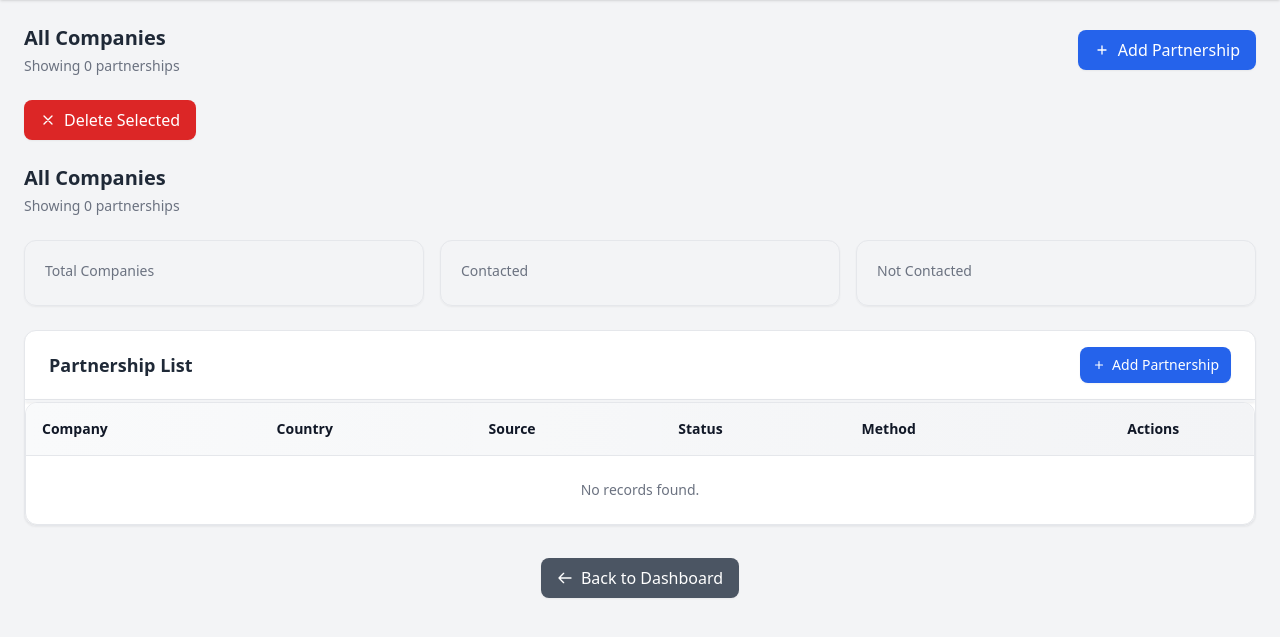
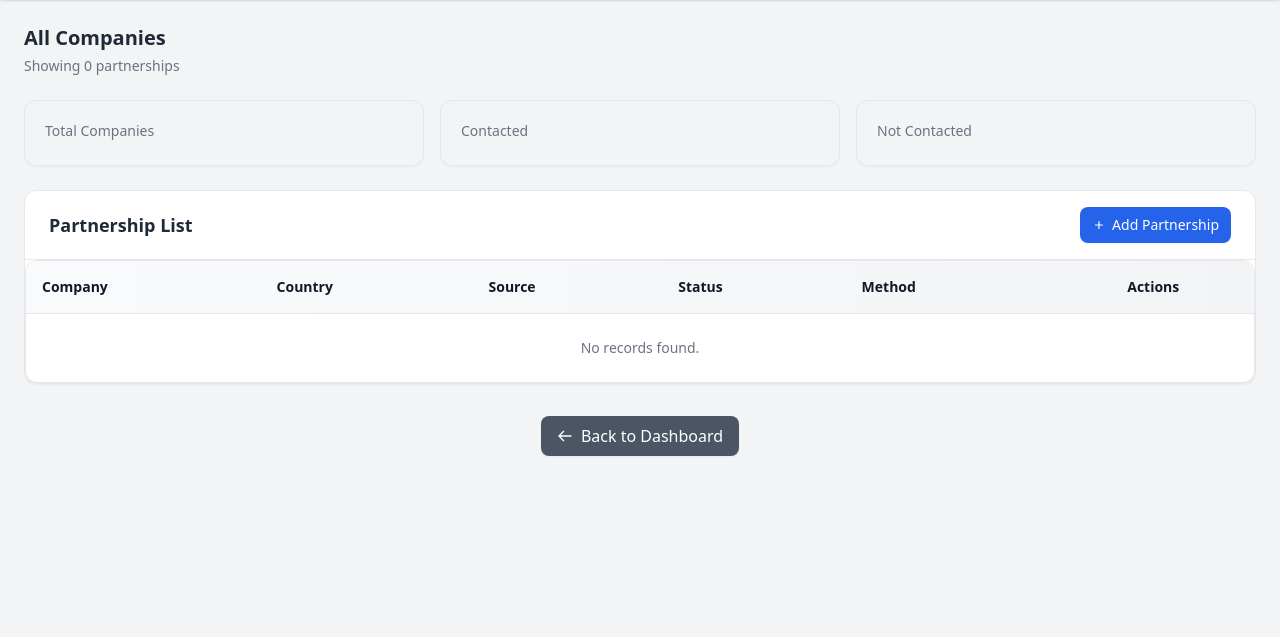
Before and after one commit to siggy4/AI-AGENT, a Django app: page /list/ in a window 1280 px wide. Shown: the part 80-717 px from the top of the page. Run offline with Django 5.2, Linux system fonts and the light colour scheme; the visitor is signed in with stand-in values (Sample User, id 1); data that the repository does not hold is empty; some libraries are stand-ins or nearby versions.

Commit message:
Update files before pulling asc

```diff
--- a/core/settings.py
+++ b/core/settings.py
@@ -77,6 +77,10 @@ DATABASES = {
     }
 }
 
+# saving media files (pdfs)
+MEDIA_URL = '/media/'
+MEDIA_ROOT = BASE_DIR / 'media'
+
 # Password validation
 AUTH_PASSWORD_VALIDATORS = [
     {'NAME': 'django.contrib.auth.password_validation.UserAttributeSimilarityValidator',},
--- a/scraper/templates/scraper/partnerships_list.html
+++ b/scraper/templates/scraper/partnerships_list.html
@@ -1,42 +1,6 @@
 {% extends "scraper/base.html" %}
 {% block title %}{{ title }}{% endblock %}
 {% block content %}
-
-
-<!-- Page Header -->
-<!-- Page Header with Add Button -->
-<div class="mb-6 flex justify-between items-center">
-    <div>
-        <h2 class="text-xl font-bold text-gray-800">{{ title }}</h2>
-        <p class="text-gray-500 text-sm mt-1">Showing {{ partnerships|length }} partnerships</p>
-    </div>
-
-    <!-- Add Partnership Button -->
-    <button onclick="openAddPartnershipModal()"
-            class="bg-blue-600 hover:bg-blue-700 text-white px-4 py-2 rounded-lg flex items-center gap-2 transition-colors shadow-sm">
-        <svg class="w-4 h-4" fill="none" stroke="currentColor" viewBox="0 0 24 24">
-            <path stroke-linecap="round" stroke-linejoin="round" stroke-width="2" d="M12 6v6m0 0v6m0-6h6m-6 0H6"></path>
-        </svg>
-        Add Partnership
-    </button>
-</div>
-
- <!-- Delete Selected Partnerships Button -->
-  <div class="mb-6 flex justify-between items-center">
-    <div>
-        <form method="POST" action="{% url 'delete_selected_partnerships' %}">
-            {% csrf_token %}
-            <button type="submit"
-                    class="bg-red-600 hover:bg-red-700 text-white px-4 py-2 rounded-lg flex items-center gap-2 transition-colors shadow-sm">
-                <svg class="w-4 h-4" fill="none" stroke="currentColor" viewBox="0 0 24 24">
-                    <path stroke-linecap="round" stroke-linejoin="round" stroke-width="2" d="M6 18L18 6M6 6l12 12"></path>
-                </svg>
-                Delete Selected
-            </button>
-        </form>
-    </div>
-</div>
-
 <!-- Page Header -->
 <div class="mb-6">
     <h2 class="text-xl font-bold text-gray-800">{{ title }}</h2>
@@ -80,7 +44,6 @@
             Add Partnership
         </button>
     </div>
-
 
 <!-- Add Partnership Modal -->
 <div id="addPartnershipModal" class="fixed inset-0 bg-black bg-opacity-50 hidden z-50 flex items-center justify-center">
@@ -162,15 +125,6 @@
             </div>
         </form>
     </div>
-
-
-</div>
-
-<!-- Table Wrapper -->
-
-
-<div class="overflow-x-auto bg-white rounded-xl shadow border border-gray-100">
-
 </div>
 
 <!-- Table Wrapper -->
@@ -188,24 +142,9 @@
         </thead>
 
         <tbody>
-
             {% for p in partnerships %}
-
-
-                <tr class="border-b hover:bg-gray-50 transition cursor-pointer">
-                    <!-- Checkbox -->
-                    <td class="p-3 text-center">
-                        <input type="checkbox" name="selected_partnerships" value="{{ p.id }}" class="select-checkbox">
-                    </td>
-
-
-            <!-- Main Row -->
-            <tr class="border-b hover:bg-gray-50 transition cursor-pointer" onclick="toggleDetails('{{ p.id }}')">
-                <td class="p-3 font-medium text-gray-800">
-
             <tr class="border-b border-gray-100 hover:bg-gray-50 transition cursor-pointer" onclick="toggleDetails('{{ p.id }}')">
                 <td class="p-4 font-medium text-gray-900">
-
                     <div class="flex items-center gap-2">
                         {{ p.company }}
                         <svg class="w-4 h-4 text-gray-400 transform transition-transform" id="arrow-{{ p.id }}" fill="none" stroke="currentColor" viewBox="0 0 24 24">
@@ -213,17 +152,9 @@
                         </svg>
                     </div>
                 </td>
-
-
-                <td class="p-3">{{ p.get_country_display  }}</td>
-
-            <!-- Reached Badge -->
-                <td class="p-3">
-
                 <td class="p-4 text-gray-600">{{ p.country }}</td>
                 <td class="p-4 text-gray-600">{{ p.source|default:"N/A" }}</td>
                 <td class="p-4">
-
                     {% if p.reached == "Reached" %}
                         <span class="px-2 py-1 bg-green-100 text-green-700 rounded text-xs font-semibold">Contacted</span>
                     {% else %}
@@ -260,16 +191,6 @@
                                        value="{{ p.meeting_date|default:'' }}"
                                        class="w-full px-3 py-2 text-sm border border-gray-300 rounded-md focus:ring-blue-500 focus:border-blue-500">
                             </div>
-                            <!-- Meeting Type -->
-                            <div>
-            <label class="block text-xs font-medium text-gray-600 mb-1">Meeting Type</label>
-            <select id="meeting-type-{{ p.id }}"
-            class="w-full px-3 py-2 text-sm border border-gray-300 rounded-md focus:ring-blue-500 focus:border-blue-500">
-        <option value="">Select Type</option>
-        <option value="Physical" {% if p.meeting_type == "Physical" %}selected{% endif %}>Physical</option>
-        <option value="Virtual" {% if p.meeting_type == "Virtual" %}selected{% endif %}>Virtual</option>
-    </select>
-</div>
 
                             <!-- Followup Date -->
                             <div>
@@ -366,14 +287,6 @@
                                 </div>
                             </div>
                         </div>
-                        <!-- Save Button gor meeting -->
-<div class="mt-4 flex justify-end gap-2">
-    <button type="button" onclick="saveDetails('{{ p.id }}')"
-            class="px-3 py-1.5 bg-green-600 hover:bg-green-700 text-white rounded-md text-xs font-semibold shadow-sm transition-all">
-        Save
-    </button>
-</div>
-
 
                         <!-- PDF Upload Section -->
                         <div class="mt-4 border-t border-gray-200 pt-4">
@@ -421,26 +334,36 @@
 
 
 
-
+                        <!-- Save Button -->
+                        <div class="mt-4 flex justify-end gap-2">
+                            <button onclick="saveDetails('{{ p.id }}')"
+                                    class="px-4 py-2 bg-green-600 hover:bg-green-700 text-white text-sm rounded-md transition-colors">
+                                Save Details
+                            </button>
+                        </div>
+                    </div>
                 </td>
-            </tr>
             </tr> {% empty %}
-
             <tr>
                 <td colspan="6" class="p-6 text-center text-gray-500">
                     No records found.
                 </td>
             </tr>
-
             {% endfor %}
         </tbody>
     </table>
 </div>
+</div>
+<script>
 
-
-</div>
-
-<script>
+// select country dropdown
+    document.addEventListener("DOMContentLoaded", function() {
+    new TomSelect("#country-select", {
+        create: false,
+        sortField: { field: "text", direction: "asc" },
+        placeholder: "Search country..."
+    });
+});
 // Modal functions
 function openAddPartnershipModal() {
     document.getElementById('addPartnershipModal').classList.remove('hidden');
@@ -450,55 +373,7 @@ function closeAddPartnershipModal() {
     document.getElementById('addPartnershipModal').classList.add('hidden');
 }
 
-
-function saveDetails(partnershipId) {
-    const meetingDate = document.getElementById(`meeting-date-${partnershipId}`).value;
-    const meetingType = document.getElementById(`meeting-type-${partnershipId}`).value;
-
-    // CSRF token
-    const csrfToken = document.querySelector('[name=csrfmiddlewaretoken]').value;
-
-    fetch(`/update-meeting/${partnershipId}/`, {
-        method: 'POST',
-        headers: {
-            'Content-Type': 'application/x-www-form-urlencoded',
-            'X-CSRFToken': csrfToken
-        },
-        body: new URLSearchParams({
-            'meeting_date': meetingDate,
-            'meeting_type': meetingType
-        })
-    })
-    .then(response => response.json())
-    .then(data => {
-        if (data.status === 'success') {
-            alert('Meeting details saved successfully!');
-        } else {
-            alert('Failed to save meeting details.');
-        }
-    })
-    .catch(error => {
-        console.error('Error:', error);
-        alert('An error occurred while saving.');
-    });
-}
-
-// Close modal when clicking outside
-document.getElementById('addPartnershipModal').addEventListener('click', function(event) {
-    if (event.target === this) {
-        closeAddPartnershipModal();
-    }
-});
-
-// Close modal with Escape key
-document.addEventListener('keydown', function(event) {
-    if (event.key === 'Escape') {
-        closeAddPartnershipModal();
-    }
-});
-
 // Toggle details dropdown
-
 function toggleDetails(partnershipId) {
     const detailsRow = document.getElementById(`details-${partnershipId}`);
     const arrow = document.getElementById(`arrow-${partnershipId}`);
@@ -523,41 +398,6 @@ function toggleFeedback(feedbackId) {
 }
 
 function saveDetails(partnershipId) {
-
-    const meetingDate = document.getElementById(`meeting-date-${partnershipId}`).value || null;
-    const followupDate = document.getElementById(`followup-date-${partnershipId}`).value || null;
-    const meetingType = document.getElementById(`meeting-type-${partnershipId}`).value;
-    const comment = document.getElementById(`comment-${partnershipId}`).value;
-
-    // CSRF token from your template
-    const csrfToken = document.querySelector('[name=csrfmiddlewaretoken]').value;
-
-    fetch(`/update-partnership-details/${partnershipId}/`, {
-        method: 'POST',
-        headers: {
-            'Content-Type': 'application/json',
-            'X-CSRFToken': csrfToken
-        },
-        body: JSON.stringify({
-            meeting_date: meetingDate,
-            followup_date: followupDate,
-            meeting_type: meetingType,
-            comment: comment
-        })
-    })
-    .then(response => response.json())
-    .then(data => {
-        if (data.success) {
-            alert('Details saved successfully!');
-        } else {
-            alert('Error saving details: ' + (data.error || 'Unknown error'));
-        }
-    })
-    .catch(error => {
-        console.error('Error:', error);
-        alert('An unexpected error occurred.');
-    });
-
     const meetingDate = document.getElementById(`meeting-date-${partnershipId}`).value;
     const followupDate = document.getElementById(`followup-date-${partnershipId}`).value;
     const contactMethod = document.getElementById(`contact-method-${partnershipId}`).value;
@@ -582,7 +422,6 @@ function saveDetails(partnershipId) {
 
     alert('Details saved successfully!');
 }
-
 
 // File upload functions
 function handleDragOver(event) {
@@ -684,13 +523,6 @@ document.addEventListener('DOMContentLoaded', function() {
         });
     });
 });
-
-// Select All Checkbox
-document.getElementById('select-all').addEventListener('change', function() {
-    const checkboxes = document.querySelectorAll('.select-checkbox');
-    checkboxes.forEach(cb => cb.checked = this.checked);
-});
-
 </script>
 
 
@@ -724,5 +556,4 @@ window.addEventListener('scroll', function() {
 });
 </script>
 
-
 {% endblock %}
--- a/scraper/urls.py
+++ b/scraper/urls.py
@@ -25,7 +25,7 @@ urlpatterns = [
     path('delete-selected/', views.delete_selected_partnerships, name='delete_selected_partnerships'),
     path('update_partnership/<int:pk>/', views.update_partnership, name='update_partnership'),
     path('update-partnership-details/<int:pk>/', views.update_partnership_details, name='update_partnership_details'),
-
+    path('save-pdf/<int:pk>/', views.save_pdf, name='save_pdf'),
 
     # opportunity detail view
     path('opportunities/', opportunities_page, name='opportunities_page'),
--- a/scraper/views.py
+++ b/scraper/views.py
@@ -91,26 +91,26 @@ def run_scraper_api(request):
 
 
 # NEW PARTNERSHIP
+# NEW PARTNERSHIP
 @login_required
-
 def new_partnership_page(request):
     if request.method == 'POST':
-        form = PartnershipForm(request.POST, request.FILES)  # NOTE: request.FILES for file upload
-        if form.is_valid():
-            partnership = form.save(commit=False)
-            partnership.is_manual = True
-            partnership.save()
-            return redirect('dashboard_page')  # or wherever you want
-    else:
-        form = PartnershipForm()
+        # process form and save the data to the database
+        Partnership.objects.create(
+            country=request.POST.get('country'),
+            company=request.POST.get('company'),
+            email=request.POST.get('email'),
+            phone=request.POST.get('phone'),
+            reached=request.POST.get('reached'),
+            method=request.POST.get('method'),
+            notes=request.POST.get('notes', ''),
+        )
 
-    return render(request, 'scraper/new_partnership.html', {'form': form})
-
-    countries = [country.name for country in pycountry.countries]
-
+        return redirect('dashboard_page')
+    # pass countries from a lib to template for rendering
+    countries = [(country.name) for country in pycountry.countries]
     return render(request, 'scraper/new_partnership.html', {
-        'form': form,
-        'countries': countries
+        'countries': countries,
     })
 
 def manual_partnerships(request):
@@ -223,25 +223,13 @@ def partnerships_list(request):
 @login_required
 def delete_selected_partnerships(request):
     if request.method == 'POST':
-        selected_ids = request.POST.getlist('selected_partnerships')
-        if not selected_ids:
-            messages.warning(request, "No partnerships selected for deletion.")
-            return redirect('partnerships')
-
-        # Delete the selected partnerships
-        Partnership.objects.filter(id__in=selected_ids).delete()
-        messages.success(request, f"{len(selected_ids)} partnership(s) deleted successfully.")
-        return redirect('partnerships')
-
-    # If GET request, just redirect
+        ids = request.POST.getlist('selected_partnerships')
+        if ids:
+            Partnership.objects.filter(id__in=ids).delete()
+            messages.success(request, f'{len(ids)} partnership(s) deleted successfully.')
+        else:
+            messages.warning(request, 'No partnerships selected for deletion.')
     return redirect('partnerships')
-
-
-    return render(request, "scraper/partnerships_list.html", {
-        "partnerships": partnerships,
-        "title": title,
-    })
-
 
 # update partnerships
 def update_partnership(request, pk):
@@ -257,3 +245,17 @@ def update_partnership(request, pk):
     return render(request, "scraper/update_partnership.html", {
         "p": partnership
     })
+
+# save pdf file for partnership
+@login_required
+def save_pdf(request, pk):
+    partnership = Partnership.objects.get(pk=pk)
+
+    if request.method == "POST":
+        pdf = request.FILES.get("pdf_file")
+
+        if pdf:
+            partnership.pdf_file = pdf
+            partnership.save()
+
+    return redirect("partnerships")
```
